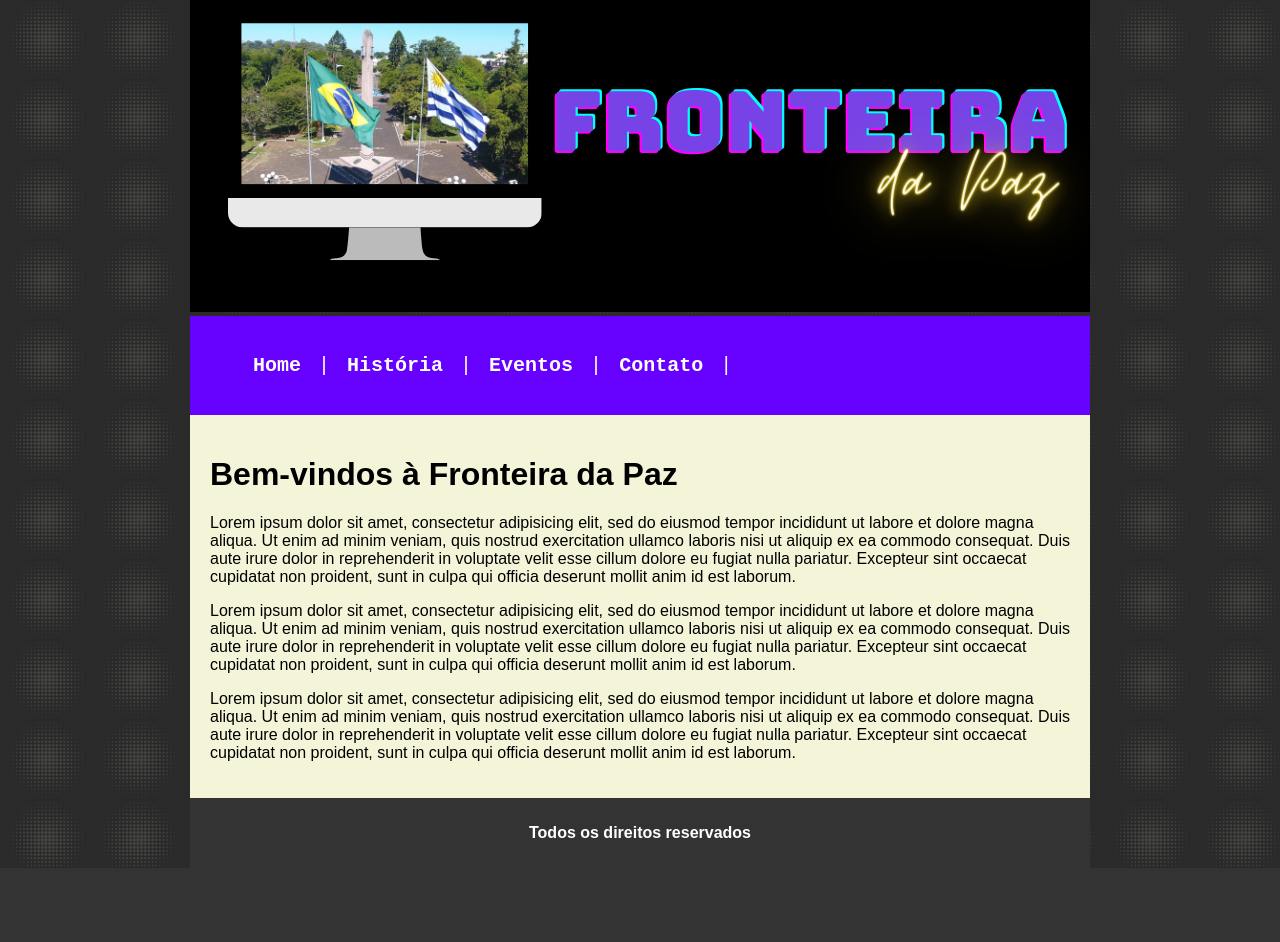
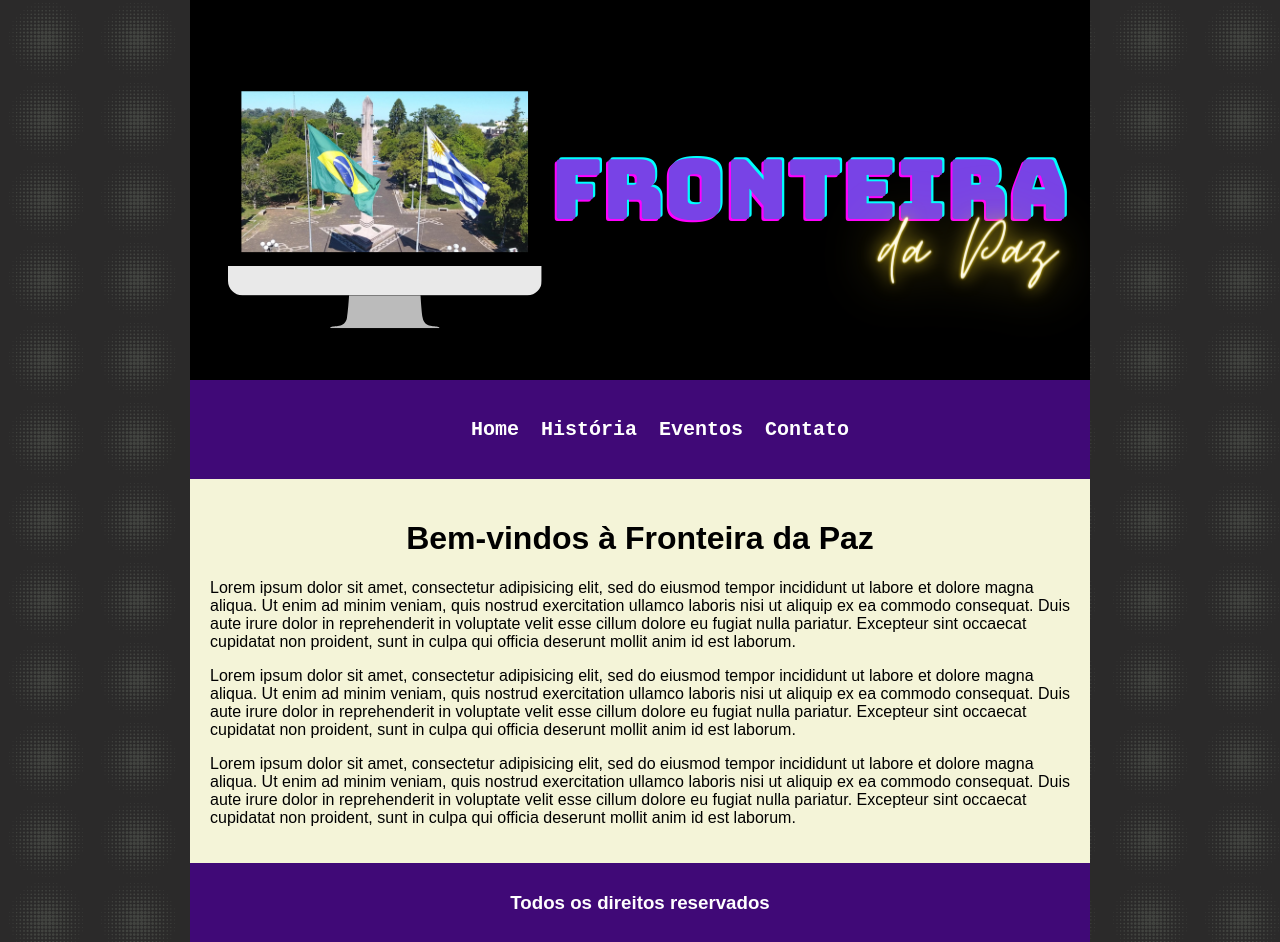
Before and after one commit to brunotdm/Fronteira, a website: page public_html/index.html in a window 1280 px wide. Before the commit the page ends 868 px from the top, so only its background shows below. Drawn offline with Linux system fonts and the light colour scheme.

Commit message:
modificação na página index.html e na folha de estilo

```diff
--- a/public_html/css/estilo.css
+++ b/public_html/css/estilo.css
@@ -3,31 +3,20 @@ html, body {
     margin: 0;
     display: flex;
     justify-content: center;
-    align-items: center;
+    font: 16px Arial, Helvetica, sans-serif;
     background: #333333 url(../img/fundo.png);
-    font: 16px Arial, Helvetica, sans-serif;
 }
 
 #principal{
     width: 900px;
 }
-/*.menu-nav{
-    background-color: activeborder;
-    width: 880px;
-    padding: 10px;
 
-}*/
-#capa{
-    margin: 0px;
-}
 #menu{
-    background: #6600ff;
+    background: #400977;
     font-size: 20px;
     font-family: Liberation-Mono, monospace;
     color: #ffffff;
-    /*border: 1px solid red;*/
     padding: 18px;
-    margin: 0px;
 }
 
 a{
@@ -41,23 +30,19 @@ ul#menu-horizontal li {
 	display: inline;
 }
 
-.conteudo{
+#conteudo{
     background-color: #f4f4d8;
     padding: 20px;
 }
 
 #rodape{
+    background-color: #400977;
+    color: #ffffff;
     padding: 10px;
-    background: #333333;
-    color: #ffffff;
 }
 
 .centralizar{
     text-align: center;
-}
-
-.moldura-img{
-    border: 10px solid #333333;
 }
 
 table, th, td{
@@ -83,16 +68,8 @@ form textarea {
     border-radius: 4px;
 }
 
-form textarea {
-    resize: vertical;
-    height: 100px;
-}
-
-form label {
-    display: block;
-    color: #333333;
-    font-size: 16px;
-    margin-bottom: 5px;
+textarea {
+    height: 200px;
 }
 
 
--- a/public_html/index.html
+++ b/public_html/index.html
@@ -1,26 +1,23 @@
-<!DOCTYPE html>
 <html>
     <head>
         <title>Fronteira da PAZ</title>
         <meta charset="UTF-8">
         <meta name="viewport" content="width=device-width, initial-scale=1.0">
-        <link rel="stylesheet" href="css/estilo.css"/>
+        <link rel="stylesheet" href="css/estilo.css">
     </head>
     <body>
         <div id="principal">
-            <div id="capa">
-                <img src="img/capa.png" alt="Capa Fronteira da Paz">
-            </div>
+            <img src="img/capa.png" alt="Capa Fronteira da Paz">
             <div id="menu">
-                <ul id="menu-horizontal">
-                    <li><a href="index.html">Home</a> |</li>
-                    <li><a href="historia.html">História</a> |</li>
-                    <li><a href="eventos.html">Eventos</a> |</li>
-                    <li><a href="contato.html">Contato</a> |</li>
+                <ul id="menu-horizontal" class="centralizar">
+                    <li><a href="index.html">Home</a></li>
+                    <li><a href="historia.html">História</a></li>
+                    <li><a href="eventos.html">Eventos</a></li>
+                    <li><a href="contato.html">Contato</a></li>
                 </ul>
             </div>
-            <div class="conteudo">
-                <h1>Bem-vindos à Fronteira da Paz</h1>
+            <div id="conteudo">
+                <h1 class="centralizar">Bem-vindos à Fronteira da Paz</h1>
                 <p>Lorem ipsum dolor sit amet, consectetur adipisicing elit, sed do eiusmod
                 tempor incididunt ut labore et dolore magna aliqua. Ut enim ad minim veniam,
                 quis nostrud exercitation ullamco laboris nisi ut aliquip ex ea commodo
@@ -42,9 +39,8 @@
                 cillum dolore eu fugiat nulla pariatur. Excepteur sint occaecat cupidatat non
                 proident, sunt in culpa qui officia deserunt mollit anim id est laborum.</p>
             </div>
-            <div id="rodape" class="centralizar">
-                    <p><strong>Todos os direitos reservados</strong></p>
-
+            <div id="rodape">
+                <h3 class="centralizar">Todos os direitos reservados</h3>
             </div>
         </div>
     </body>
```
